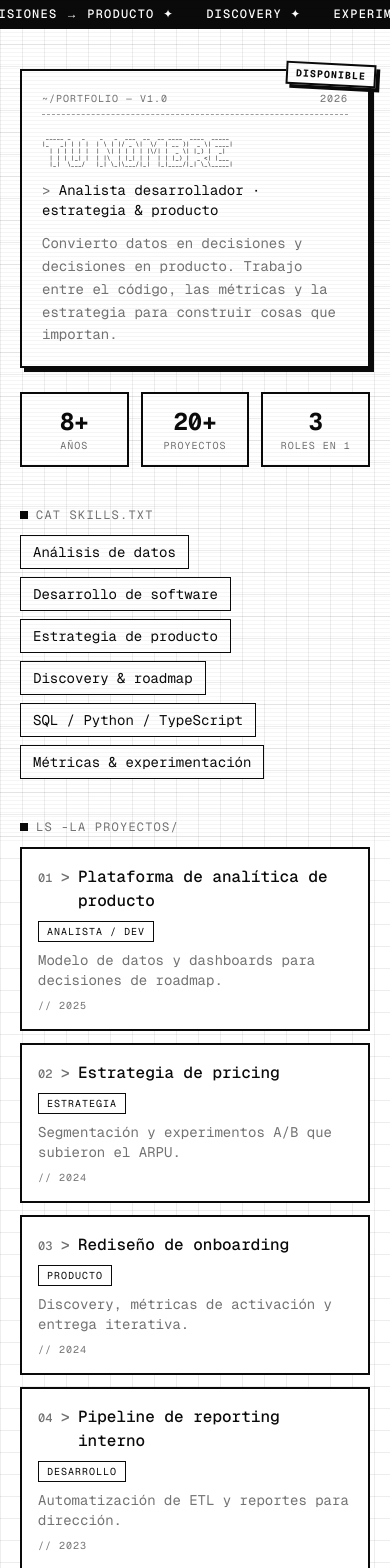
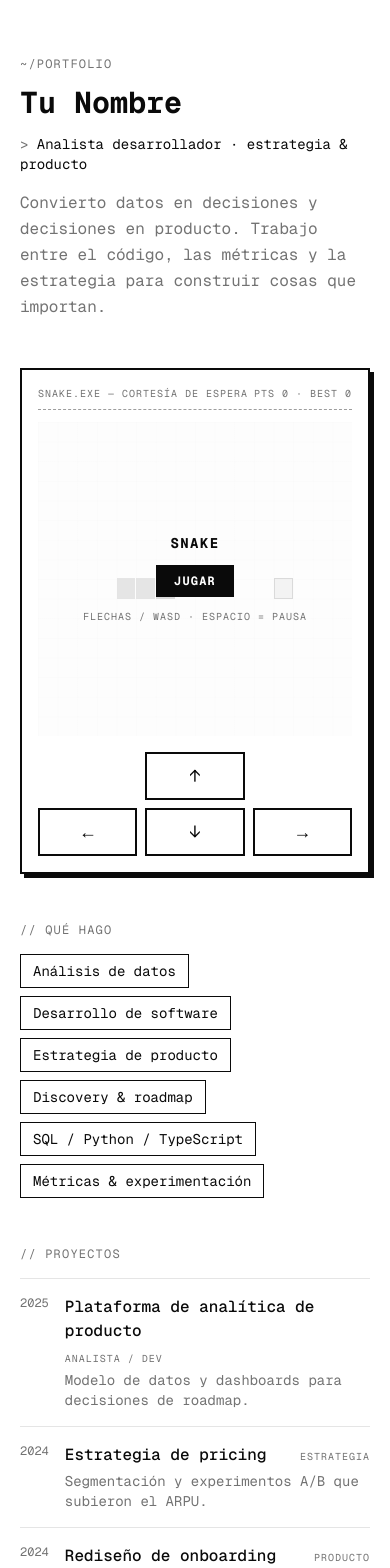
Before and after one commit to idmateos/igordiaz-web, a Next.js app: page / in a window 390 px wide. Shown: the top 1568 px of the page. Built offline with nearby package versions, Linux system fonts and the light colour scheme.

Commit message:
feat: add SnakeGame component and update page layout

```diff
--- a/app/page.tsx
+++ b/app/page.tsx
@@ -1,6 +1,7 @@
 "use client"
 
 import { useEffect, useState } from "react"
+import { SnakeGame } from "@/components/snake-game"
 
 const STACK = [
   "Análisis de datos",
@@ -38,24 +39,7 @@ const WORK = [
   },
 ]
 
-const TICKER = [
-  "DATOS → DECISIONES",
-  "DECISIONES → PRODUCTO",
-  "DISCOVERY",
-  "EXPERIMENTACIÓN",
-  "ROADMAP",
-  "SQL · PYTHON · TS",
-]
-
-const ASCII = String.raw`
- _____ _   _    _   _  ___  __  __ ____  ____  _____
-|_   _| | | |  | \ | |/ _ \|  \/  | __ )|  _ \| ____|
-  | | | | | |  |  \| | | | | |\/| |  _ \| |_) |  _|
-  | | | |_| |  | |\  | |_| | |  | | |_) |  _ <| |___
-  |_|  \___/   |_| \_|\___/|_|  |_|____/|_| \_\_____|
-`
-
-function useTyped(text: string, start: boolean, speed = 45) {
+function useTyped(text: string, start: boolean, speed = 40) {
   const [out, setOut] = useState("")
   useEffect(() => {
     if (!start) return
@@ -78,90 +62,50 @@ function useTyped(text: string, start: boolean, speed = 45) {
 export default function Page() {
   const [ready, setReady] = useState(false)
   useEffect(() => {
-    const t = setTimeout(() => setReady(true), 250)
+    const t = setTimeout(() => setReady(true), 200)
     return () => clearTimeout(t)
   }, [])
 
   const tagline = useTyped("Analista desarrollador · estrategia & producto", ready, 35)
 
   return (
-    <main className="paper-grid paper-scanlines min-h-screen text-foreground">
-      {/* Top ticker */}
-      <div className="overflow-hidden border-b border-foreground bg-foreground text-background">
-        <div className="marquee py-1.5 text-xs font-medium uppercase tracking-widest">
-          {[...TICKER, ...TICKER].map((t, i) => (
-            <span key={i} className="px-4">
-              {t} <span aria-hidden="true">✦</span>
-            </span>
-          ))}
-        </div>
-      </div>
-
-      <div className="mx-auto max-w-3xl px-5 py-10 md:py-16">
-        {/* Header card */}
-        <header className="relative border-2 border-foreground bg-background p-5 shadow-hard">
-          <div className="mb-3 flex items-center justify-between border-b border-dashed border-foreground/40 pb-2 text-[10px] uppercase tracking-widest text-muted-foreground">
-            <span>~/portfolio — v1.0</span>
-            <span>{new Date().getFullYear()}</span>
-          </div>
-
-          <pre
-            aria-hidden="true"
-            className="overflow-x-auto text-[6px] leading-[1.15] text-foreground sm:text-[9px] md:text-[11px]"
-          >
-            {ASCII}
-          </pre>
-
-          <h1 className="sr-only">Tu Nombre — analista desarrollador, estrategia y producto</h1>
-
+    <main className="min-h-screen bg-background text-foreground">
+      <div className="mx-auto max-w-2xl px-5 py-14 md:py-20">
+        {/* Header */}
+        <header>
+          <p className="font-mono text-xs uppercase tracking-widest text-muted-foreground">
+            ~/portfolio
+          </p>
+          <h1 className="mt-3 text-balance text-3xl font-bold leading-tight md:text-4xl">
+            Tu Nombre
+          </h1>
           <p className="mt-3 font-mono text-sm md:text-base">
             <span className="select-none text-muted-foreground">{"> "}</span>
             {tagline}
             <span className="crt-cursor" aria-hidden="true" />
           </p>
-
-          <p className="mt-3 max-w-prose text-sm leading-relaxed text-muted-foreground">
+          <p className="mt-4 max-w-prose leading-relaxed text-muted-foreground">
             Convierto datos en decisiones y decisiones en producto. Trabajo entre
             el código, las métricas y la estrategia para construir cosas que
             importan.
           </p>
-
-          {/* corner tag */}
-          <span className="absolute -right-2 -top-2 rotate-3 border-2 border-foreground bg-background px-2 py-0.5 text-[10px] font-bold uppercase tracking-widest shadow-hard">
-            disponible
-          </span>
         </header>
 
-        {/* Stats strip */}
-        <div className="mt-6 grid grid-cols-3 gap-3">
-          {[
-            { n: "8+", l: "años" },
-            { n: "20+", l: "proyectos" },
-            { n: "3", l: "roles en 1" },
-          ].map((s) => (
-            <div
-              key={s.l}
-              className="border-2 border-foreground bg-background p-3 text-center"
-            >
-              <div className="font-mono text-2xl font-bold">{s.n}</div>
-              <div className="text-[10px] uppercase tracking-widest text-muted-foreground">
-                {s.l}
-              </div>
-            </div>
-          ))}
-        </div>
+        {/* Snake — cortesía de espera */}
+        <section className="mt-12">
+          <SnakeGame />
+        </section>
 
         {/* Stack */}
-        <section className="mt-10">
-          <h2 className="mb-3 flex items-center gap-2 font-mono text-xs uppercase tracking-widest text-muted-foreground">
-            <span className="inline-block h-2 w-2 bg-foreground" aria-hidden="true" />
-            cat skills.txt
+        <section className="mt-12">
+          <h2 className="mb-4 font-mono text-xs uppercase tracking-widest text-muted-foreground">
+            // qué hago
           </h2>
           <ul className="flex flex-wrap gap-2">
             {STACK.map((item) => (
               <li
                 key={item}
-                className="border border-foreground bg-background px-3 py-1.5 text-sm transition-all hover:-translate-y-0.5 hover:shadow-hard"
+                className="border border-foreground px-3 py-1.5 text-sm"
               >
                 {item}
               </li>
@@ -170,46 +114,34 @@ export default function Page() {
         </section>
 
         {/* Work */}
-        <section className="mt-10">
-          <h2 className="mb-3 flex items-center gap-2 font-mono text-xs uppercase tracking-widest text-muted-foreground">
-            <span className="inline-block h-2 w-2 bg-foreground" aria-hidden="true" />
-            ls -la proyectos/
+        <section className="mt-12">
+          <h2 className="mb-4 font-mono text-xs uppercase tracking-widest text-muted-foreground">
+            // proyectos
           </h2>
-          <ul className="space-y-3">
-            {WORK.map((p, idx) => (
-              <li
-                key={p.title}
-                className="group border-2 border-foreground bg-background p-4 transition-all hover:-translate-x-0.5 hover:-translate-y-0.5 hover:shadow-hard"
-              >
-                <div className="flex flex-wrap items-baseline justify-between gap-2">
-                  <h3 className="flex items-baseline gap-2 font-medium">
-                    <span className="font-mono text-xs text-muted-foreground">
-                      {String(idx + 1).padStart(2, "0")}
+          <ul className="divide-y divide-border border-y border-border">
+            {WORK.map((p) => (
+              <li key={p.title} className="group flex gap-4 py-4">
+                <span className="font-mono text-xs text-muted-foreground">{p.year}</span>
+                <div className="flex-1">
+                  <div className="flex flex-wrap items-baseline justify-between gap-2">
+                    <h3 className="font-medium">{p.title}</h3>
+                    <span className="font-mono text-[10px] uppercase tracking-widest text-muted-foreground">
+                      {p.role}
                     </span>
-                    <span aria-hidden="true" className="text-muted-foreground transition-transform group-hover:translate-x-1">
-                      {">"}
-                    </span>
-                    {p.title}
-                  </h3>
-                  <span className="border border-foreground px-2 py-0.5 text-[10px] uppercase tracking-widest">
-                    {p.role}
-                  </span>
+                  </div>
+                  <p className="mt-1 text-sm text-muted-foreground">{p.desc}</p>
                 </div>
-                <p className="mt-2 text-sm text-muted-foreground">{p.desc}</p>
-                <p className="mt-2 font-mono text-[10px] uppercase tracking-widest text-muted-foreground">
-                  // {p.year}
-                </p>
               </li>
             ))}
           </ul>
         </section>
 
         {/* Contact */}
-        <footer className="mt-10 border-2 border-foreground bg-foreground p-5 text-background shadow-hard">
-          <p className="mb-3 font-mono text-xs uppercase tracking-widest opacity-70">
-            ./contacto.sh
-          </p>
-          <div className="flex flex-wrap gap-x-6 gap-y-2 text-sm">
+        <footer className="mt-12 border-t border-border pt-6">
+          <h2 className="mb-3 font-mono text-xs uppercase tracking-widest text-muted-foreground">
+            // contacto
+          </h2>
+          <div className="flex flex-wrap gap-x-6 gap-y-2">
             <a href="mailto:hola@tudominio.com" className="underline-offset-4 hover:underline">
               hola@tudominio.com
             </a>
@@ -220,7 +152,7 @@ export default function Page() {
               GitHub
             </a>
           </div>
-          <p className="mt-5 font-mono text-[10px] uppercase tracking-widest opacity-60">
+          <p className="mt-6 font-mono text-[10px] uppercase tracking-widest text-muted-foreground">
             © {new Date().getFullYear()} — hecho con café y SQL
           </p>
         </footer>
--- /dev/null
+++ b/components/snake-game.tsx
@@ -0,0 +1,215 @@
+"use client"
+
+import { useCallback, useEffect, useRef, useState } from "react"
+
+const GRID = 16
+const SPEED = 110
+
+type Point = { x: number; y: number }
+
+const START: Point[] = [
+  { x: 6, y: 8 },
+  { x: 5, y: 8 },
+  { x: 4, y: 8 },
+]
+
+function randomFood(snake: Point[]): Point {
+  let p: Point
+  do {
+    p = { x: Math.floor(Math.random() * GRID), y: Math.floor(Math.random() * GRID) }
+  } while (snake.some((s) => s.x === p.x && s.y === p.y))
+  return p
+}
+
+export function SnakeGame() {
+  const [snake, setSnake] = useState<Point[]>(START)
+  const [food, setFood] = useState<Point>({ x: 12, y: 8 })
+  const [dir, setDir] = useState<Point>({ x: 1, y: 0 })
+  const [running, setRunning] = useState(false)
+  const [over, setOver] = useState(false)
+  const [score, setScore] = useState(0)
+  const [best, setBest] = useState(0)
+
+  const dirRef = useRef(dir)
+  const queuedRef = useRef<Point | null>(null)
+  dirRef.current = dir
+
+  const reset = useCallback(() => {
+    setSnake(START)
+    setFood(randomFood(START))
+    setDir({ x: 1, y: 0 })
+    dirRef.current = { x: 1, y: 0 }
+    queuedRef.current = null
+    setScore(0)
+    setOver(false)
+    setRunning(true)
+  }, [])
+
+  const turn = useCallback((nd: Point) => {
+    const cur = queuedRef.current ?? dirRef.current
+    if (cur.x + nd.x === 0 && cur.y + nd.y === 0) return // no reverse
+    queuedRef.current = nd
+  }, [])
+
+  // Keyboard controls
+  useEffect(() => {
+    const onKey = (e: KeyboardEvent) => {
+      const map: Record<string, Point> = {
+        ArrowUp: { x: 0, y: -1 },
+        ArrowDown: { x: 0, y: 1 },
+        ArrowLeft: { x: -1, y: 0 },
+        ArrowRight: { x: 1, y: 0 },
+        w: { x: 0, y: -1 },
+        s: { x: 0, y: 1 },
+        a: { x: -1, y: 0 },
+        d: { x: 1, y: 0 },
+      }
+      const nd = map[e.key]
+      if (nd) {
+        e.preventDefault()
+        if (!running && !over) setRunning(true)
+        turn(nd)
+      }
+      if (e.key === " " || e.key === "Enter") {
+        e.preventDefault()
+        if (over) reset()
+        else setRunning((r) => !r)
+      }
+    }
+    window.addEventListener("keydown", onKey)
+    return () => window.removeEventListener("keydown", onKey)
+  }, [running, over, turn, reset])
+
+  // Game loop
+  useEffect(() => {
+    if (!running) return
+    const id = setInterval(() => {
+      setSnake((prev) => {
+        const nextDir = queuedRef.current ?? dirRef.current
+        queuedRef.current = null
+        setDir(nextDir)
+        const head = {
+          x: prev[0].x + nextDir.x,
+          y: prev[0].y + nextDir.y,
+        }
+        // wall or self collision
+        if (
+          head.x < 0 ||
+          head.y < 0 ||
+          head.x >= GRID ||
+          head.y >= GRID ||
+          prev.some((s) => s.x === head.x && s.y === head.y)
+        ) {
+          setOver(true)
+          setRunning(false)
+          setBest((b) => Math.max(b, prev.length - START.length))
+          return prev
+        }
+        const ate = head.x === food.x && head.y === food.y
+        const newSnake = [head, ...prev]
+        if (ate) {
+          setScore((s) => s + 1)
+          setFood(randomFood(newSnake))
+        } else {
+          newSnake.pop()
+        }
+        return newSnake
+      })
+    }, SPEED)
+    return () => clearInterval(id)
+  }, [running, food])
+
+  const cells = []
+  for (let y = 0; y < GRID; y++) {
+    for (let x = 0; x < GRID; x++) {
+      const isHead = snake[0].x === x && snake[0].y === y
+      const isBody = !isHead && snake.some((s) => s.x === x && s.y === y)
+      const isFood = food.x === x && food.y === y
+      cells.push(
+        <div
+          key={`${x}-${y}`}
+          className={
+            isHead
+              ? "bg-foreground"
+              : isBody
+                ? "bg-foreground/70"
+                : isFood
+                  ? "bg-foreground/30 border border-foreground"
+                  : "bg-transparent"
+          }
+        />,
+      )
+    }
+  }
+
+  return (
+    <div className="border-2 border-foreground bg-background p-4 shadow-hard">
+      <div className="mb-3 flex items-center justify-between border-b border-dashed border-foreground/40 pb-2 font-mono text-[10px] uppercase tracking-widest text-muted-foreground">
+        <span>snake.exe — cortesía de espera</span>
+        <span>
+          pts {score} · best {best}
+        </span>
+      </div>
+
+      <div className="relative">
+        <div
+          className="grid aspect-square w-full gap-px bg-foreground/5"
+          style={{
+            gridTemplateColumns: `repeat(${GRID}, minmax(0, 1fr))`,
+            backgroundImage:
+              "linear-gradient(to right, color-mix(in oklch, var(--foreground) 6%, transparent) 1px, transparent 1px), linear-gradient(to bottom, color-mix(in oklch, var(--foreground) 6%, transparent) 1px, transparent 1px)",
+            backgroundSize: `calc(100%/${GRID}) calc(100%/${GRID})`,
+          }}
+        >
+          {cells}
+        </div>
+
+        {(!running || over) && (
+          <div className="absolute inset-0 flex flex-col items-center justify-center gap-3 bg-background/85 text-center">
+            <p className="font-mono text-sm font-bold uppercase tracking-widest">
+              {over ? "game over" : "snake"}
+            </p>
+            {over && (
+              <p className="font-mono text-xs text-muted-foreground">
+                comiste {score} {score === 1 ? "manzana" : "manzanas"}
+              </p>
+            )}
+            <button
+              type="button"
+              onClick={() => (over ? reset() : setRunning(true))}
+              className="border-2 border-foreground bg-foreground px-4 py-1.5 font-mono text-xs font-bold uppercase tracking-widest text-background transition-transform hover:-translate-y-0.5"
+            >
+              {over ? "reintentar" : "jugar"}
+            </button>
+            <p className="font-mono text-[10px] uppercase tracking-widest text-muted-foreground">
+              flechas / wasd · espacio = pausa
+            </p>
+          </div>
+        )}
+      </div>
+
+      {/* Mobile D-pad */}
+      <div className="mt-4 grid grid-cols-3 gap-2 sm:hidden">
+        <span />
+        <DPadButton label="↑" onPress={() => turn({ x: 0, y: -1 })} />
+        <span />
+        <DPadButton label="←" onPress={() => turn({ x: -1, y: 0 })} />
+        <DPadButton label="↓" onPress={() => turn({ x: 0, y: 1 })} />
+        <DPadButton label="→" onPress={() => turn({ x: 1, y: 0 })} />
+      </div>
+    </div>
+  )
+}
+
+function DPadButton({ label, onPress }: { label: string; onPress: () => void }) {
+  return (
+    <button
+      type="button"
+      onClick={onPress}
+      className="border-2 border-foreground bg-background py-2 font-mono text-lg active:bg-foreground active:text-background"
+      aria-label={`mover ${label}`}
+    >
+      {label}
+    </button>
+  )
+}
```
